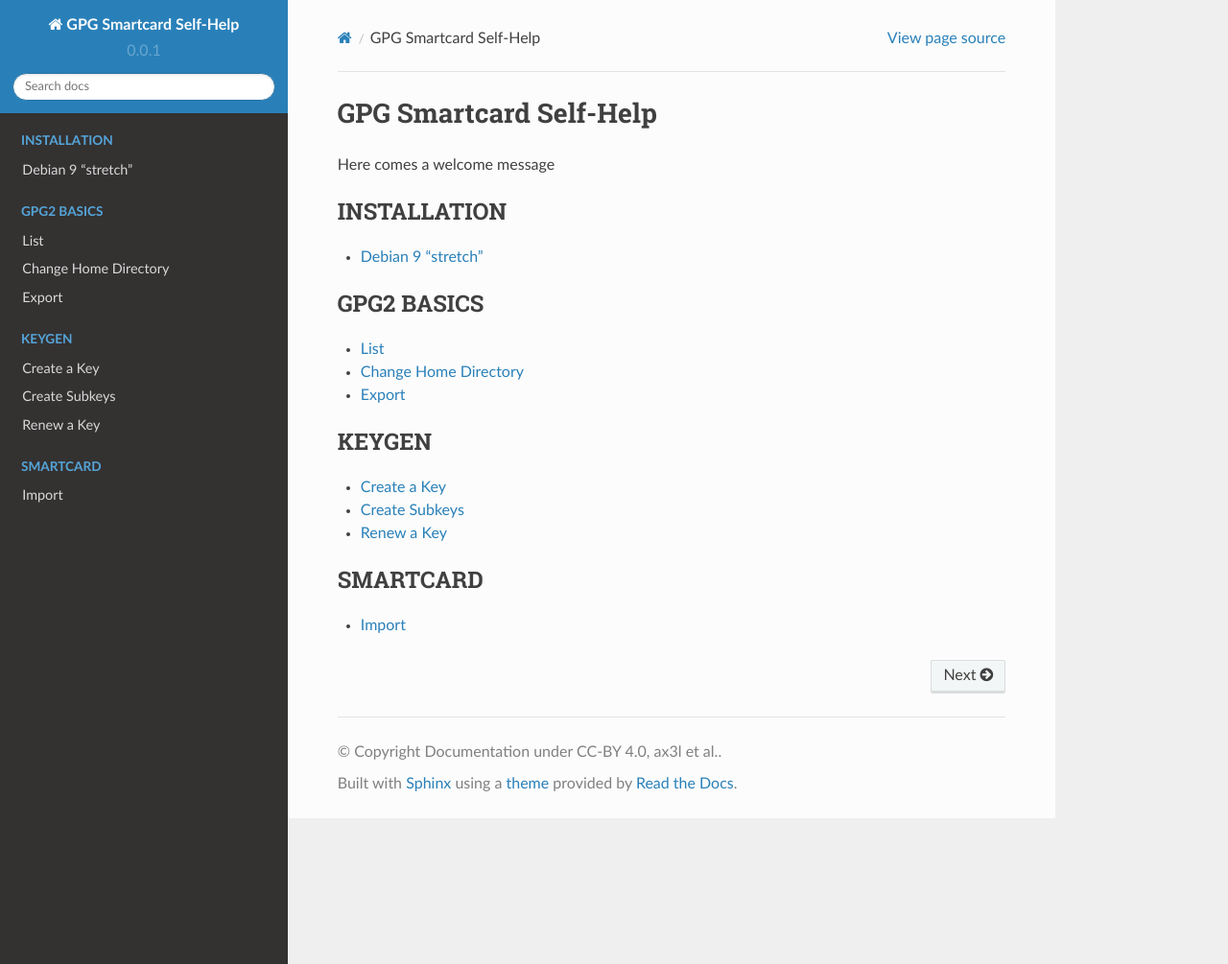
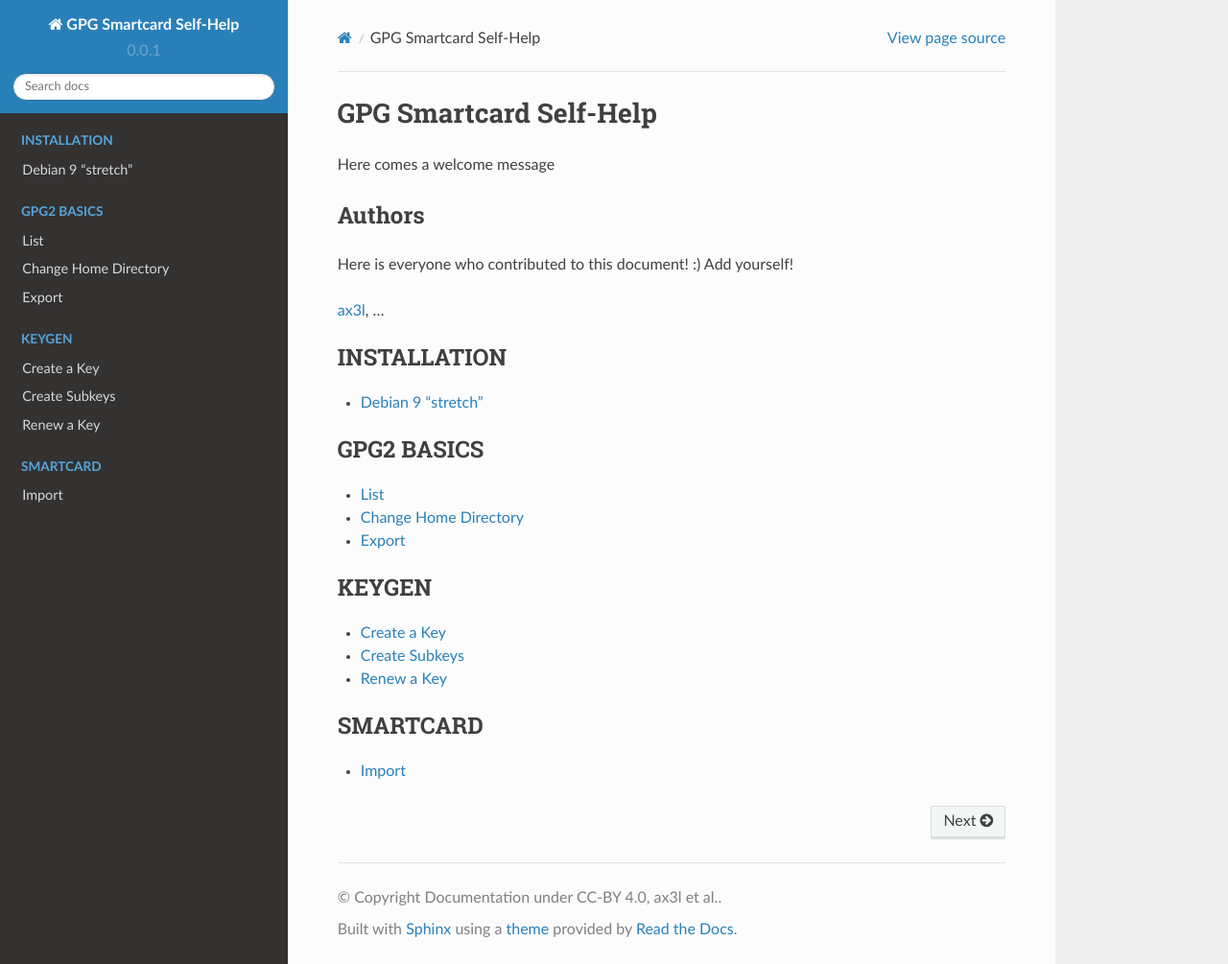
Before and after one commit to ax3l/gpg_smartcard, a Sphinx documentation site: the page built from source/index.rst, in a window 1280 px wide and 1005 px high. Shown: the whole window at 96% size. Built offline with Sphinx 7.4.7 and the Read the Docs theme 2.0.0, drawn with Linux system fonts in a browser that asks for light colours.

Commit message:
Author Links

```diff
--- a/source/index.rst
+++ b/source/index.rst
@@ -2,6 +2,15 @@ GPG Smartcard Self-Help
 -----------------------
 
 Here comes a welcome message
+
+*******
+Authors
+*******
+
+Here is everyone who contributed to this document! :)
+Add yourself!
+
+`ax3l <https://keybase.io/ax3l>`_, ...
 
 .. only:: latex
 
```
